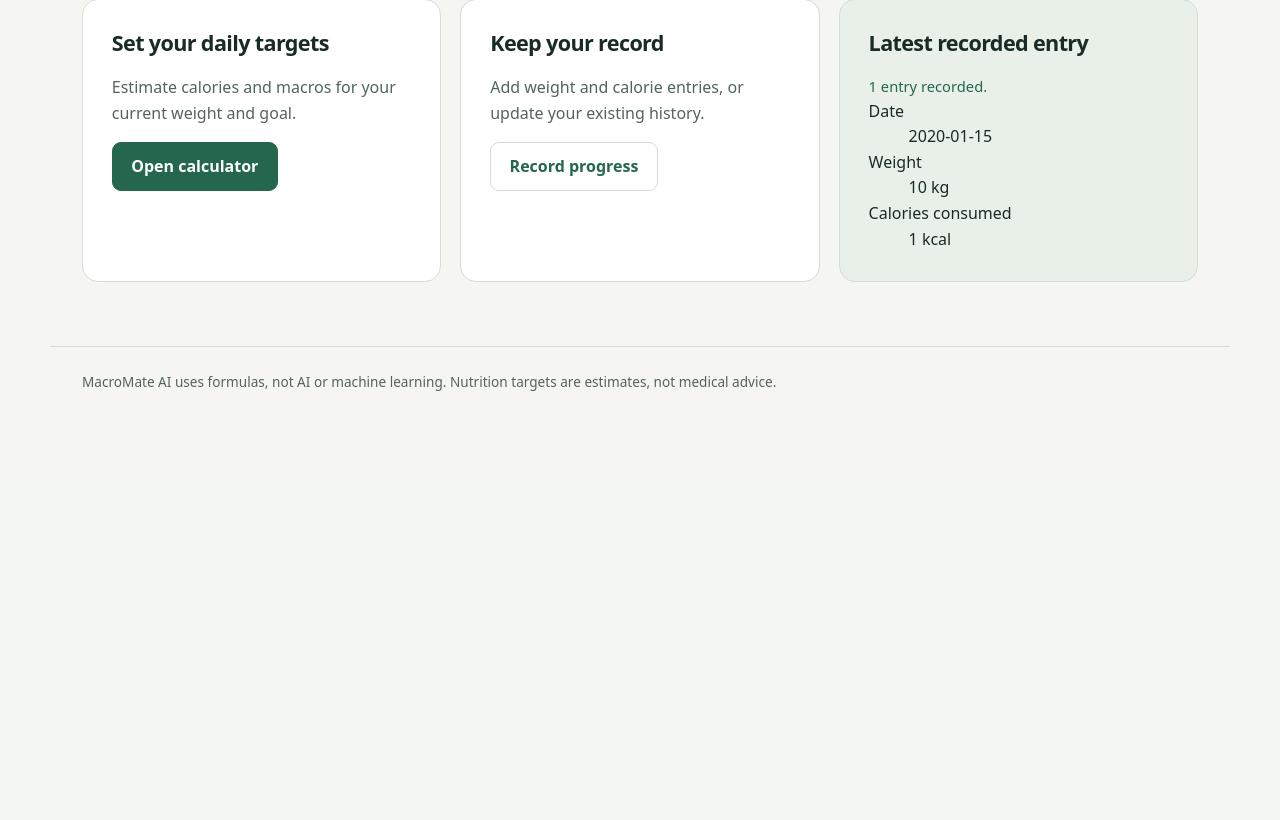
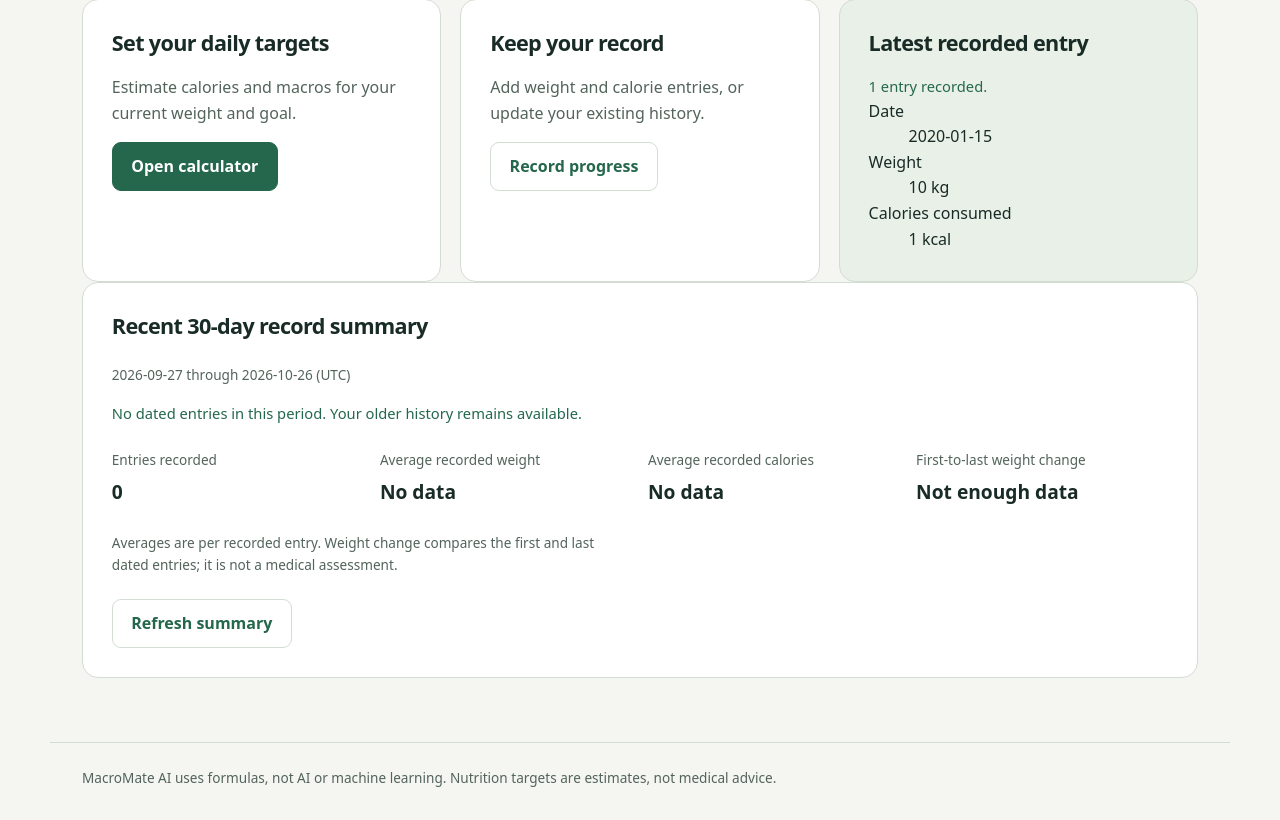
Before and after one commit to deepak050805/Macromate-AI, a Flask app: page /dashboard in a window 1280 px wide. Shown: the part 319-1139 px from the top of the page. Before the commit the page ends 710 px from the top, so only its background shows below. Run offline with Flask 3, Linux system fonts and the light colour scheme; the visitor is signed in with stand-in values (Sample User, id 1); tables that the repository leaves empty hold one stand-in row (values such as "Sample post"); parts of the project's set-up code (start-up, migrations or seed data) failed here and were passed over.

Commit message:
feat(dashboard): show a recent personal record summary

```diff
--- a/app/static/css/app.css
+++ b/app/static/css/app.css
@@ -363,6 +363,21 @@ dl {
 .filter-fields input {
   min-width: 0;
 }
+.summary-metrics {
+  display: grid;
+  grid-template-columns: repeat(4, minmax(0, 1fr));
+  gap: 1rem;
+}
+.summary-metrics dt {
+  color: var(--muted);
+  font-size: 0.85rem;
+}
+.summary-metrics dd {
+  margin: 0.4rem 0 0;
+  font-weight: 700;
+  font-size: 1.2rem;
+  overflow-wrap: anywhere;
+}
 table {
   width: 100%;
   border-collapse: collapse;
@@ -407,6 +422,9 @@ td button {
   display: none !important;
 }
 @media (max-width: 760px) {
+  .summary-metrics {
+    grid-template-columns: repeat(2, minmax(0, 1fr));
+  }
   .hero,
   .auth-layout,
   .two-column {
--- /dev/null
+++ b/app/static/js/dashboard-summary.js
@@ -0,0 +1,49 @@
+import { api, captureFocus, status } from "./common.js";
+
+const feedback = document.querySelector("#summary-status");
+const refresh = document.querySelector("#refresh-summary");
+const format = new Intl.NumberFormat(undefined, { maximumFractionDigits: 2 });
+const changeFormat = new Intl.NumberFormat(undefined, {
+  maximumFractionDigits: 2, signDisplay: "exceptZero",
+});
+
+async function loadSummary() {
+  if (refresh.disabled) return;
+  const restoreFocus = captureFocus(refresh);
+  refresh.disabled = true;
+  status(feedback, "Loading your recent record summary…");
+  const today = new Date();
+  const from = new Date(Date.UTC(today.getUTCFullYear(), today.getUTCMonth(), today.getUTCDate() - 29));
+  const start = from.toISOString().slice(0, 10);
+  const end = today.toISOString().slice(0, 10);
+  try {
+    const query = new URLSearchParams({ date_from: start, date_to: end });
+    const data = await api(`/api/tracker/summary?${query}`);
+    const validCount = Number.isInteger(data.total) && data.total >= 0
+      && Number.isInteger(data.dated) && data.dated >= 0 && data.dated <= data.total;
+    const validAverages = [data.average_weight, data.average_calories].every(
+      (value) => data.total === 0 ? value === null : Number.isFinite(value) && value >= 0,
+    );
+    if (!validCount || !validAverages || (
+      data.dated < 2 ? data.weight_change !== null : !Number.isFinite(data.weight_change)
+    )) throw new Error("The server returned an unreadable response. Try again.");
+    document.querySelector("#summary-range").textContent = `${start} through ${end} (UTC)`;
+    document.querySelector("#summary-total").textContent = format.format(data.total);
+    document.querySelector("#summary-weight").textContent = data.average_weight === null
+      ? "No data" : `${format.format(data.average_weight)} kg`;
+    document.querySelector("#summary-calories").textContent = data.average_calories === null
+      ? "No data" : `${format.format(data.average_calories)} kcal`;
+    document.querySelector("#summary-change").textContent = data.weight_change === null
+      ? "Not enough data" : `${changeFormat.format(data.weight_change)} kg`;
+    document.querySelector("#summary-values").hidden = false;
+    status(feedback, data.total ? "Recent record summary updated."
+      : "No dated entries in this period. Your older history remains available.");
+  } catch (error) {
+    status(feedback, error.message, true);
+  } finally {
+    refresh.disabled = false;
+    restoreFocus();
+  }
+}
+refresh.addEventListener("click", loadSummary);
+loadSummary();
--- a/app/templates/dashboard/index.html
+++ b/app/templates/dashboard/index.html
@@ -1,7 +1,8 @@
 {% extends "base.html" %}
 {% block title %}Your dashboard · MacroMate{% endblock %}
-{% block scripts %}<script type="module" src="{{ url_for('static',filename='js/dashboard.js') }}"></script>{% endblock %}
+{% block scripts %}<script type="module" src="{{ url_for('static',filename='js/dashboard.js') }}"></script><script type="module" src="{{ url_for('static',filename='js/dashboard-summary.js') }}"></script>{% endblock %}
 {% block content %}
 <header class="page-heading"><p class="eyebrow">Your personal overview</p><h1>Welcome back.</h1><p class="muted">Signed in as {{ viewer.email }}. Take a small step toward your next goal.</p></header>
 <div class="grid"><section class="card"><h2>Set your daily targets</h2><p class="muted">Estimate calories and macros for your current weight and goal.</p><a class="button" href="/calculator">Open calculator</a></section><section class="card"><h2>Keep your record</h2><p class="muted">Add weight and calorie entries, or update your existing history.</p><a class="button secondary" href="/tracking">Record progress</a></section><section class="card soft"><h2 id="latest-title" tabindex="-1">Latest recorded entry</h2><p id="dashboard-status" class="status" role="status" aria-live="polite">Loading your history…</p><button id="retry-dashboard" class="secondary" type="button" aria-controls="latest-entry" hidden>Retry overview</button><dl id="latest-entry" hidden><dt>Date</dt><dd id="latest-date"></dd><dt>Weight</dt><dd id="latest-weight"></dd><dt>Calories consumed</dt><dd id="latest-calories"></dd></dl></section></div>
+<section class="card stack" aria-labelledby="summary-title"><h2 id="summary-title">Recent 30-day record summary</h2><p id="summary-range" class="hint"></p><p id="summary-status" class="status" role="status" aria-live="polite">Loading recent records...</p><dl id="summary-values" class="summary-metrics" hidden><div><dt>Entries recorded</dt><dd id="summary-total"></dd></div><div><dt>Average recorded weight</dt><dd id="summary-weight"></dd></div><div><dt>Average recorded calories</dt><dd id="summary-calories"></dd></div><div><dt>First-to-last weight change</dt><dd id="summary-change"></dd></div></dl><p class="hint">Averages are per recorded entry. Weight change compares the first and last dated entries; it is not a medical assessment.</p><button id="refresh-summary" class="secondary" type="button" aria-controls="summary-values">Refresh summary</button></section>
 {% endblock %}
```
Also changed, not shown: tests/browser/dashboard-summary.spec.mjs (added, +28 -0 lines).
